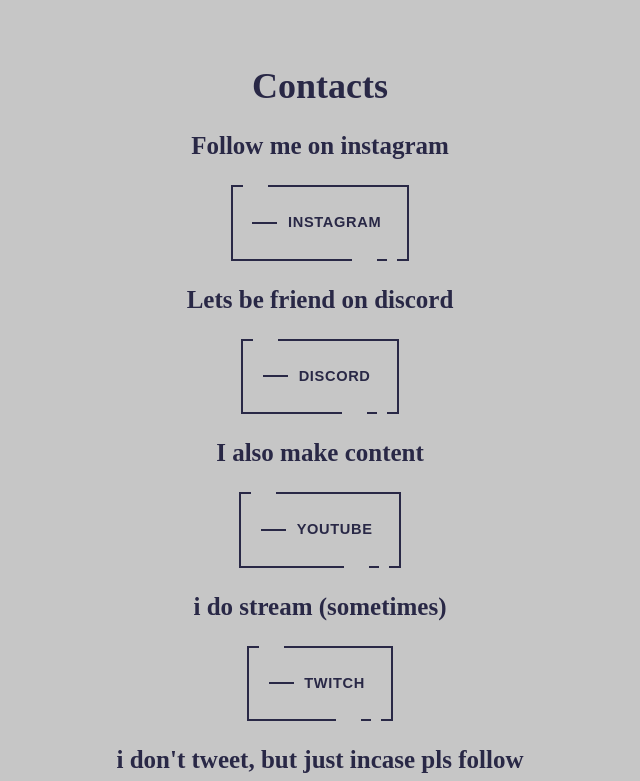
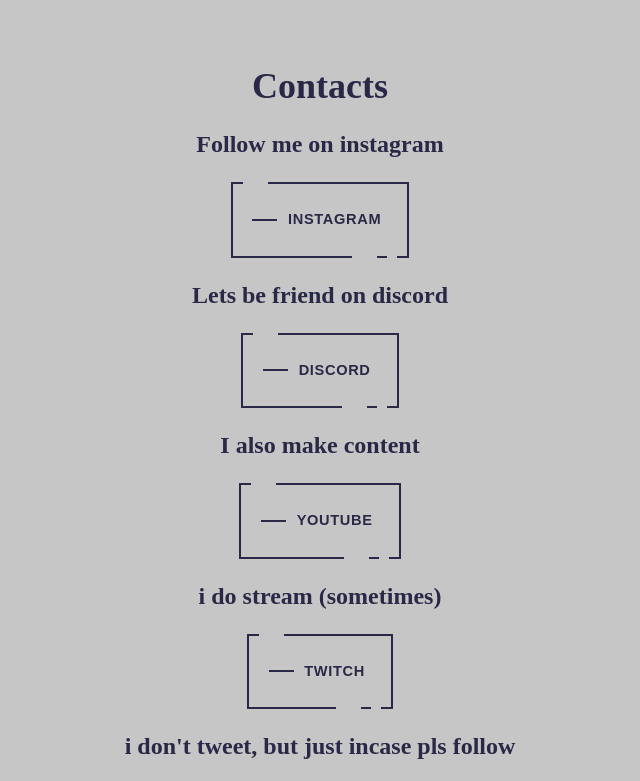
Before and after one commit to Without0317/Hi-there, a plain HTML site: page index.html in a window 1280 px wide. Shown: the part 1568-2349 px from the top of the page, without its empty margins (320-960 px from the left). Drawn offline with Linux system fonts and the light colour scheme.

Commit message:
Update styles.css

```diff
--- a/styles.css
+++ b/styles.css
@@ -125,8 +125,8 @@
     font-family: papyrus;
 }
 
-#content h3 {
-    font-size: 25px;
+h3 {
+    font-size: 24px;
     font-family: papyrus;
 }
 
```
